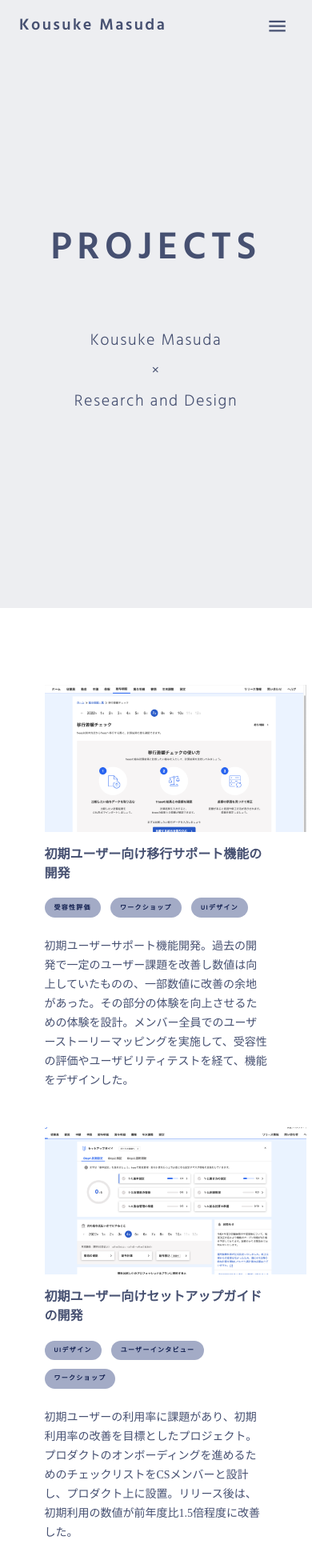
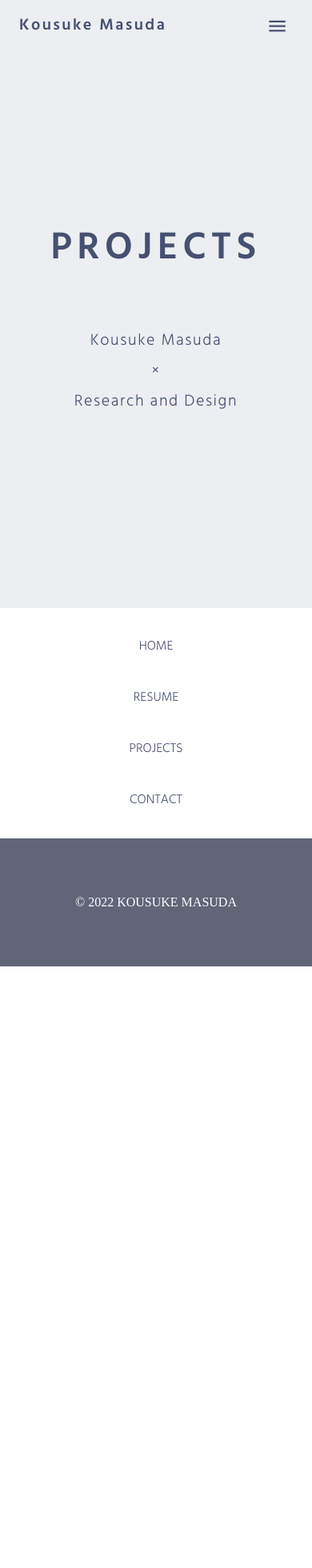
Before and after one commit to sherpaaa/portfolio, a React (Create React App) app: page /projects in a window 390 px wide. Shown: the top 1960 px of the page at 80% size. After the commit the page ends 1208 px from the top, so only its background shows below. Built offline with nearby package versions, Linux system fonts and the light colour scheme.

Commit message:
レスポンシブデザインの修正

```diff
--- a/src/routes/projects.jsx
+++ b/src/routes/projects.jsx
@@ -57,7 +57,7 @@ export default function Projects() {
         subtitle2={'Research and Design'}
       />
       {isDesktop && <div style={projectWrapper}>{projectList}</div>}
-      {isMobile && <div style={projectWrapperM}>{projectList}</div>}
+      {isMobile || <div style={projectWrapperM}>{projectList}</div>}
 
       <Footer />
     </div>
```
